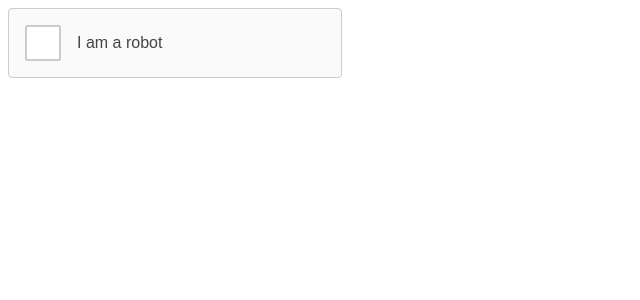
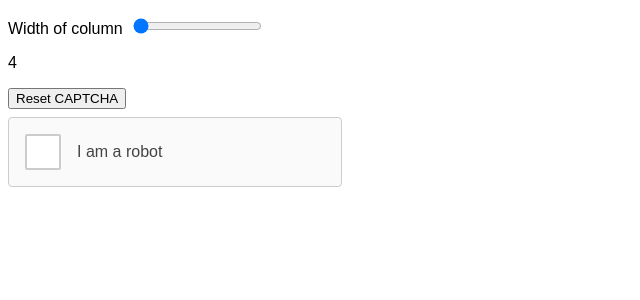
Before and after one commit to TheImaginaryOne/mine-captcha, a React (Create React App) app: page / in a window 1280 px wide. Shown: the top 300 px of the page, without its empty margins (0-640 px from the left). Built offline with nearby package versions, Linux system fonts and the light colour scheme.

Commit message:
Complete functionality to set custom board size

```diff
--- a/src/App.tsx
+++ b/src/App.tsx
@@ -1,11 +1,54 @@
-import React from 'react';
-import Captcha from './Captcha';
+import { useRef, useState, ChangeEvent } from 'react';
+import { Captcha, CaptchaHandle } from './Captcha';
+import styled from 'styled-components';
+
+const Wrapper = styled.div`
+font-family: arial, sans-serif;
+`
+
+const FormRow = styled.div`
+padding: 8px 0;
+`
+
+const FormLabel = styled.label`
+padding-right: 8px;
+`
 
 function App() {
+  const [inputValue, setInputValue] = useState(4);
+  const ref = useRef<CaptchaHandle | null>(null);
+  const onInputChange = (e: ChangeEvent<HTMLInputElement>) => {
+    let value = e.target.value;
+    setInputValue(parseInt(value));
+  }
+  const onClick = () => {
+    if (ref !== null && ref.current != null) {
+      ref.current.reset();
+    }
+  }
   return (
-    <div className="App">
-      <Captcha />
-    </div>
+    <Wrapper>
+      <FormRow>
+        <FormLabel>Width of column</FormLabel>
+        <input
+          type="range"
+          min={4}
+          max={10}
+          onChange={onInputChange}
+          value={inputValue}
+          />
+      </FormRow>
+      <FormRow>
+        <span>{ inputValue }</span>
+      </FormRow>
+      <FormRow>
+        <button
+          onClick={onClick}>
+          Reset CAPTCHA
+        </button>
+      </FormRow>
+      <Captcha gridSize={inputValue} ref={ref}/>
+    </Wrapper>
   );
 }
 
--- a/src/Captcha.tsx
+++ b/src/Captcha.tsx
@@ -1,5 +1,5 @@
 import styled, { ThemeProvider } from 'styled-components';
-import { useState } from 'react';
+import { useState, useImperativeHandle, forwardRef, useEffect } from 'react';
 import { animated, Transition } from 'react-spring';
 import { verifyAnswer, generateBoard }  from './generator';
 import Grid from './grid';
@@ -56,6 +56,9 @@ function MainScreen({ board, onVerifyClick }: MainScreenProps) {
   const [selection, setSelection] = useState(
     Grid.fill(board.width, board.height, false)
   );
+  useEffect(() => {
+    setSelection(Grid.fill(board.width, board.height, false))
+  }, [board.width, board.height]);
   const onSquareClick = (x: number, y: number) => {
     const newArray = Grid.from(selection);
     newArray.set(x, y, !newArray.get(x, y));
@@ -79,16 +82,29 @@ enum CaptchaState {
   DONE
 }
 
-export default function Captcha() {
+interface CaptchaProps {
+  gridSize: number;
+}
+
+export interface CaptchaHandle {
+  reset: () => void;
+}
+
+export const Captcha = forwardRef<CaptchaHandle, CaptchaProps>((props, ref) => {
   const [board, setBoard] = useState<Grid<number> | null>(null);
   const [captchaState, setCaptchaState] = useState(CaptchaState.NOT_DONE);
 
-  const gridSize = 4;
-
   const onClick = () => {
-    setBoard(generateBoard(gridSize));
+    setBoard(generateBoard(props.gridSize));
     setCaptchaState(CaptchaState.IN_PROGRESS);
   }
+
+  const reset = () => {
+    setCaptchaState(CaptchaState.NOT_DONE);
+  }
+  const obj = { reset };
+  // expose callback
+  useImperativeHandle(ref, () => obj);
 
   function onVerifyClick(selection: Grid<boolean>) {
     if (verifyAnswer(selection, board!)) {
@@ -99,8 +115,8 @@ export default function Captcha() {
   const showDialog = captchaState === CaptchaState.IN_PROGRESS;
 
   return (
-    <ThemeProvider theme={theme}>
-      <div>
+    <div>
+      <ThemeProvider theme={theme}>
         <CaptchaButton isDone={captchaState === CaptchaState.DONE} onClick={onClick} />
         <Transition
           items={showDialog}
@@ -115,7 +131,7 @@ export default function Captcha() {
               </DialogWrapper>
           }
         </Transition>
-      </div>
-    </ThemeProvider>
+      </ThemeProvider>
+    </div>
   );
-}
+})
--- a/src/GameInterface.tsx
+++ b/src/GameInterface.tsx
@@ -83,7 +83,8 @@ export default function GameInterface(
 ) {
   const width = selection.width;
   const height = selection.height;
-  const cells = new Array(16);
+  const cells = new Array(width * height);
+  console.log(width);
   for (let i = 0; i < width; i++) {
     for (let j = 0; j < height; j++) {
       const cellNumber = content.get(i, j);
```
